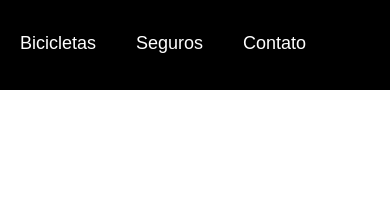
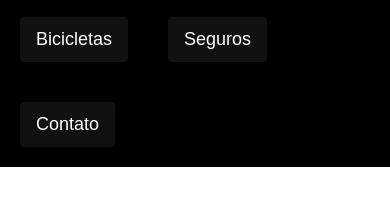
Before and after one commit to marcopla/bikecraft-2.0, a plain HTML site: page index.html in a window 390 px wide. Shown: the part 59-264 px from the top of the page. Drawn offline with Linux system fonts and the light colour scheme.

Commit message:
media for .header-menu a

```diff
--- a/css/style.css
+++ b/css/style.css
@@ -19,8 +19,8 @@ a {
 
 .header {
   display: flex;
+  gap: 20px;
   flex-wrap: wrap;
-  gap: 20px;
   justify-content: space-between;
   align-items: center;
   box-sizing: border-box;
@@ -32,6 +32,7 @@ a {
 
 .header-menu {
   display: flex;
+  flex-wrap: wrap;
   gap: 40px;
 }
 
@@ -41,3 +42,11 @@ a {
   display: inline-block;
   font-size: 18px;
 }
+
+@media (max-width: 800px) {
+  .header-menu a {
+    background-color: #111111;
+    padding: 12px 16px;
+    border-radius: 4px;
+  }
+}
```
